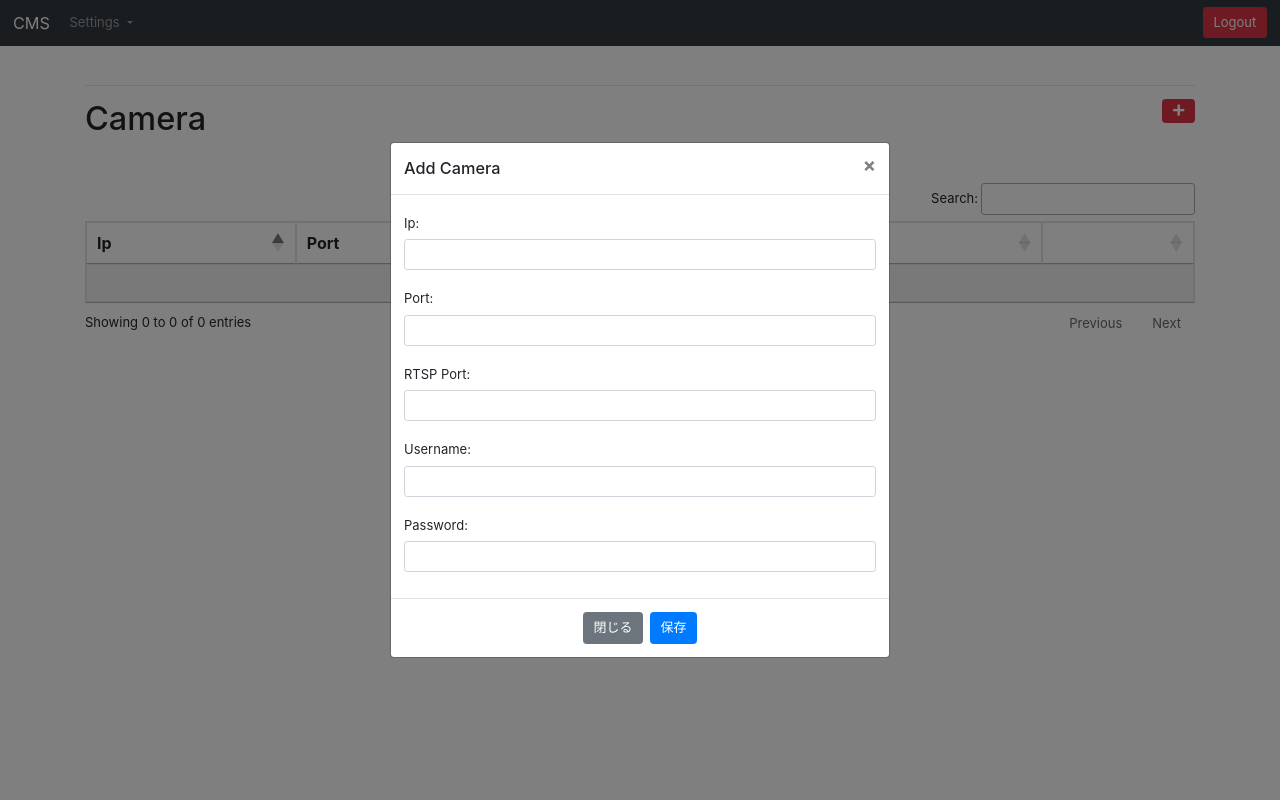
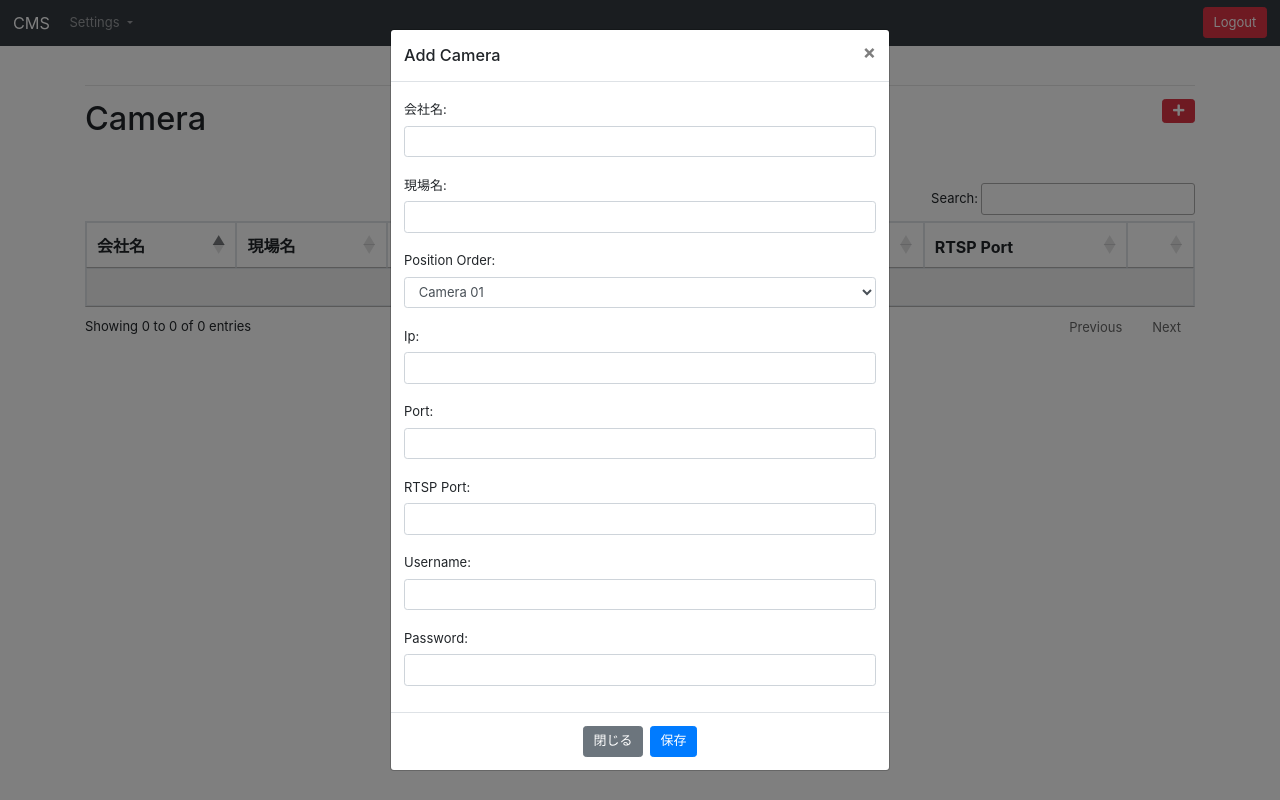
Before and after one commit to sluvie/cctv-camera, a Flask app: page /setting/camera in a window 1280 px wide, after a click that opens the changed part. Run offline with Flask 2, Linux system fonts and the light colour scheme; the visitor is signed in with stand-in values (Sample User, id 1); data that the repository does not hold is empty; some libraries are stand-ins or nearby versions.

Commit message:
penambahan company name

```diff
--- a/src/flask-main-web/app/controllers/settingcontroller.py
+++ b/src/flask-main-web/app/controllers/settingcontroller.py
@@ -45,7 +45,7 @@ def addcamera():
 
     data = request.json
     camera_m = Camera_m()
-    result, message = camera_m.insert(data["ip"], data["port"], data["rtspport"], data["username"], data["password"], "suli")
+    result, message = camera_m.insert(data["companyname"], data["placename"], data["positionorder"], data["ip"], data["port"], data["rtspport"], data["username"], data["password"], "suli")
     return {
         "success": "1" if result else "0",
         "message": message
@@ -60,7 +60,7 @@ def editcamera():
 
     data = request.json
     camera_m = Camera_m()
-    result, message = camera_m.update(data["cameraid"], data["ip"], data["port"], data["rtspport"], data["username"], data["password"], "suli")
+    result, message = camera_m.update(data["cameraid"], data["companyname"], data["placename"], data["positionorder"], data["ip"], data["port"], data["rtspport"], data["username"], data["password"], "suli")
     return {
         "success": "1" if result else "0",
         "message": message
--- a/src/flask-main-web/app/static/js/setting/camera.js
+++ b/src/flask-main-web/app/static/js/setting/camera.js
@@ -13,6 +13,9 @@ $("#btn_savecamera").click(function() {
     console.log("save camera.");
 
     var data = {
+        "companyname": $("#companyname").val(),
+        "placename": $("#placename").val(),
+        "positionorder": $("#positionorder").val(),
         "ip": $("#ip").val(),
         "port": $("#port").val(),
         "rtspport": $("#rtsp-port").val(),
@@ -33,7 +36,7 @@ $("#btn_savecamera").click(function() {
         success: function (data) {
             if (data.success) {
                 if (data.success == "1") {
-                    //Swal.fire('Inserted!', '', 'success')
+                    $.LoadingOverlay("hide");
                     location.reload();
                 } else {
                     Swal.fire(data.message, '', 'error')
@@ -52,6 +55,9 @@ $("#btn_editcamera").click(function () {
 
     var data = {
         "cameraid": $(this).data("cameraid"),
+        "companyname": $("#edit_companyname").val(),
+        "placename": $("#edit_placename").val(),
+        "positionorder": $("#edit_positionorder").val(),
         "ip": $("#edit_ip").val(),
         "port": $("#edit_port").val(),
         "rtspport": $("#edit_rtsp-port").val(),
@@ -72,7 +78,7 @@ $("#btn_editcamera").click(function () {
         success: function (data) {
             if (data.success) {
                 if (data.success == "1") {
-                    //Swal.fire('Updated!', '', 'success');
+                    $.LoadingOverlay("hide");
                     location.reload();
                 } else {
                     Swal.fire(data.message, '', 'error');
@@ -117,6 +123,7 @@ $("#btn_deletecamera").click(function() {
                 success: function (data) {
                     if (data.success) {
                         if (data.success == "1") {
+                            $.LoadingOverlay("hide");
                             Swal.fire('Deleted!', '', 'success');
                             location.reload();
                         } else {
@@ -157,6 +164,9 @@ $(".btn_infoeditcamera").click(function () {
                 if (data.success == "1") {
                     // fill the data
                     var camera = data.data;
+                    $("#edit_companyname").val(camera.companyname);
+                    $("#edit_placename").val(camera.placename);
+                    $("#edit_positionorder").val(camera.positionorder);
                     $("#edit_ip").val(camera.ip);
                     $("#edit_port").val(camera.webport);
                     $("#edit_rtsp-port").val(camera.rtspport);
@@ -169,7 +179,7 @@ $(".btn_infoeditcamera").click(function () {
                     Swal.fire(data.message, '', 'error');
                 }
             } else {
-                Swal.fire("Failed to get data project", '', 'error');
+                Swal.fire("Failed to get data camera", '', 'error');
             }
             $.LoadingOverlay("hide");
         }
@@ -199,6 +209,9 @@ $(".btn_infocamera").click(function() {
                 if (data.success == "1") {
                     // fill the data
                     var camera = data.data;
+                    $("#label_detail_camera_companyname").text(camera.companyname);
+                    $("#label_detail_camera_placename").text(camera.placename);
+                    $("#label_detail_camera_positionorder").text(camera.positionorder);
                     $("#label_detail_camera_ip").text(camera.ip);
                     $("#label_detail_camera_port").text(camera.webport);
                     $("#label_detail_camera_rtsp_port").text(camera.rtspport);
@@ -210,7 +223,7 @@ $(".btn_infocamera").click(function() {
                     Swal.fire(data.message, '', 'error');
                 }
             } else {
-                Swal.fire("Failed to get data project", '', 'error');
+                Swal.fire("Failed to get data camera", '', 'error');
             }
             $.LoadingOverlay("hide");
         }
--- a/src/flask-main-web/app/templates/setting/camera.html
+++ b/src/flask-main-web/app/templates/setting/camera.html
@@ -17,6 +17,9 @@
         <table id="tbl-main" class="table table-striped table-bordered" style="width:100%">
             <thead>
                 <tr>
+                    <th>会社名</th>
+                    <th>現場名</th>
+                    <th>Camera (Mapping)</th>
                     <th>Ip</th>
                     <th>Port</th>
                     <th>RTSP Port</th>
@@ -26,6 +29,9 @@
             <tbody>
                 {% for row in cameras %}
                 <tr>
+                    <td>{{ row.companyname }}</td>
+                    <td>{{ row.placename }}</td>
+                    <td>Camera-{{ row.positionorder }}</td>
                     <td>{{ row.ip }}</td>
                     <td>{{ row.webport }}</td>
                     <td>{{ row.rtspport }}</td>
--- a/src/flask-main-web/app/templates/setting/popup/addcamera.html
+++ b/src/flask-main-web/app/templates/setting/popup/addcamera.html
@@ -11,6 +11,42 @@
             </div>
             <div class="modal-body">
                 <form>
+                    <div class="form-group">
+                        <label for="companyname" class="col-form-label">会社名:</label>
+                        <input type="text" class="form-control" id="companyname">
+                    </div>
+
+                    <div class="form-group">
+                        <label for="placename" class="col-form-label">現場名:</label>
+                        <input type="text" class="form-control" id="placename">
+                    </div>
+
+                    <div class="form-group">
+                        <label for="positionorder" class="col-form-label">Position Order:</label>
+                        <select id="positionorder" class="form-control">
+                            <option value="1">Camera 01</option>
+                            <option value="2">Camera 02</option>
+                            <option value="3">Camera 03</option>
+                            <option value="4">Camera 04</option>
+                            <option value="5">Camera 05</option>
+                            <option value="6">Camera 06</option>
+                            <option value="7">Camera 07</option>
+                            <option value="8">Camera 08</option>
+                            <option value="9">Camera 09</option>
+                            <option value="10">Camera 10</option>
+                            <option value="11">Camera 11</option>
+                            <option value="12">Camera 12</option>
+                            <option value="13">Camera 13</option>
+                            <option value="14">Camera 14</option>
+                            <option value="15">Camera 15</option>
+                            <option value="16">Camera 16</option>
+                            <option value="17">Camera 17</option>
+                            <option value="18">Camera 18</option>
+                            <option value="19">Camera 19</option>
+                            <option value="20">Camera 20</option>
+                        </select>
+                    </div>
+
                     <div class="form-group">
                         <label for="ip" class="col-form-label">Ip:</label>
                         <input type="text" class="form-control" id="ip">
--- a/src/flask-main-web/app/templates/setting/popup/detailcamera.html
+++ b/src/flask-main-web/app/templates/setting/popup/detailcamera.html
@@ -11,6 +11,18 @@
             </div>
             <div class="modal-body p-2">
                 <div class="row">
+                    <div class="col-6">
+                        <div class="row">
+                            <div class="col-4">会社名</div>
+                            <div class="col-8"><span id="label_detail_camera_companyname"></span></div>
+                        </div>
+                    </div>
+                    <div class="col-6">
+                        <div class="row">
+                            <div class="col-4">現場名</div>
+                            <div class="col-8"><span id="label_detail_camera_placename"></span></div>
+                        </div>
+                    </div>
                     <div class="col-6">
                         <div class="row">
                             <div class="col-4">Port</div>
@@ -40,8 +52,15 @@
                 <hr/>
 
                 <h2>Server Settings</h2>
-                <div class="m-3">
+                <div class="m-3 p-2">
                     <div class="row bg-dark text-white">
+                        <div class="col-12 mb-2">
+                            <div class="row">
+                                <div class="col-4">Position Order (Camera Mapping)</div>
+                                <div class="col-8">Camera-<span id="label_detail_camera_positionorder"></span></div>
+                            </div>
+                        </div>
+
                         <div class="col-3">ID</div>
                         <div class="col-3">NAME</div>
                         <div class="col-3">CREATED</div>
--- a/src/flask-main-web/app/templates/setting/popup/editcamera.html
+++ b/src/flask-main-web/app/templates/setting/popup/editcamera.html
@@ -11,6 +11,42 @@
             </div>
             <div class="modal-body">
                 <form>
+                    <div class="form-group">
+                        <label for="edit_companyname" class="col-form-label">会社名:</label>
+                        <input type="text" class="form-control" id="edit_companyname">
+                    </div>
+
+                    <div class="form-group">
+                        <label for="edit_placename" class="col-form-label">現場名:</label>
+                        <input type="text" class="form-control" id="edit_placename">
+                    </div>
+
+                    <div class="form-group">
+                        <label for="edit_positionorder" class="col-form-label">Position Order:</label>
+                        <select id="edit_positionorder" class="form-control">
+                            <option value="1">Camera 01</option>
+                            <option value="2">Camera 02</option>
+                            <option value="3">Camera 03</option>
+                            <option value="4">Camera 04</option>
+                            <option value="5">Camera 05</option>
+                            <option value="6">Camera 06</option>
+                            <option value="7">Camera 07</option>
+                            <option value="8">Camera 08</option>
+                            <option value="9">Camera 09</option>
+                            <option value="10">Camera 10</option>
+                            <option value="11">Camera 11</option>
+                            <option value="12">Camera 12</option>
+                            <option value="13">Camera 13</option>
+                            <option value="14">Camera 14</option>
+                            <option value="15">Camera 15</option>
+                            <option value="16">Camera 16</option>
+                            <option value="17">Camera 17</option>
+                            <option value="18">Camera 18</option>
+                            <option value="19">Camera 19</option>
+                            <option value="20">Camera 20</option>
+                        </select>
+                    </div>
+
                     <div class="form-group">
                         <label for="edit_ip" class="col-form-label">Ip:</label>
                         <input type="text" class="form-control" id="edit_ip">
```
Also changed, not shown: src/flask-main-web/app/models/camera.py (+23 -15 lines), src/flask-main-web/app/models/user.py (+12 -12 lines), src/flask-main-web/app/templates/index.html (+9 -2 lines), src/flask-main-web/erd/tables.sql (+14 -0 lines), src/flask-main-web/app/static/img/no-cctv-320.png (added).
